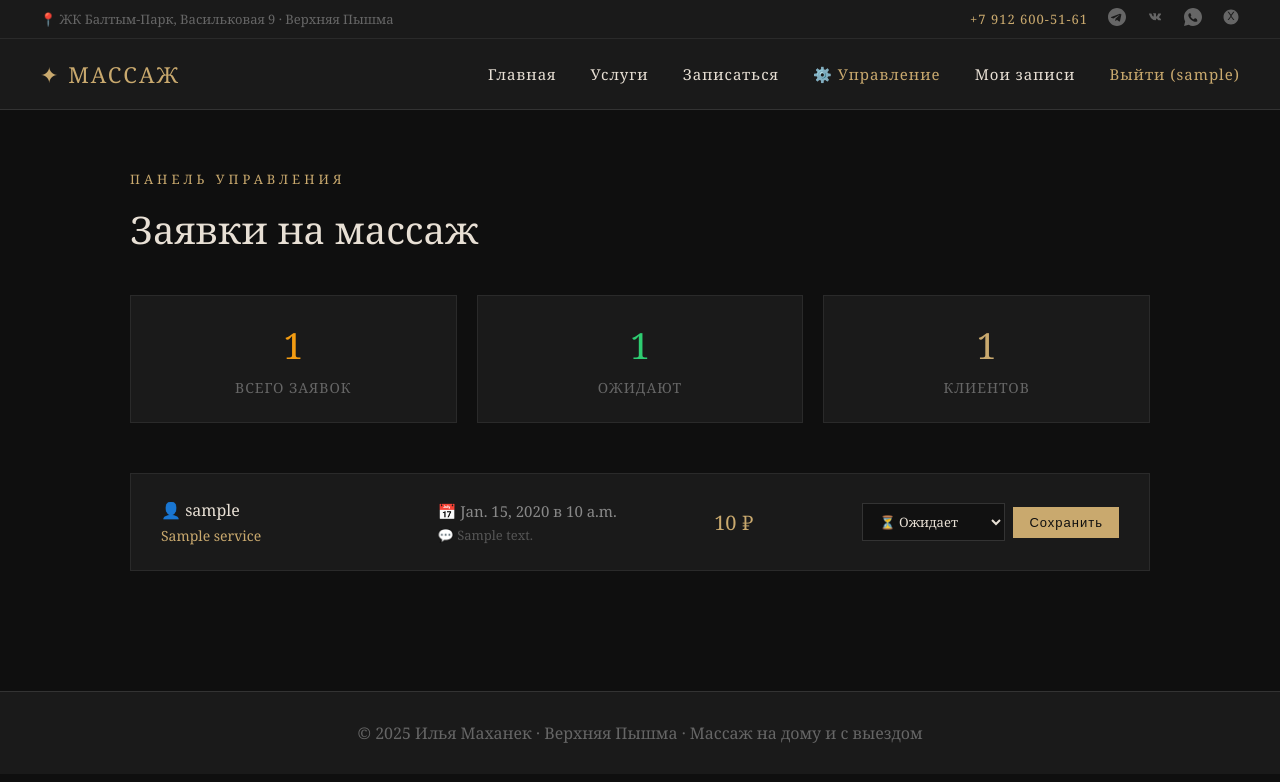
After one commit to makhailya/massage_site, a Django app: page /dashboard/ in a window 1280 px wide. The commit adds this page. Shown: the top 782 px of the page. Run offline with Django 5.2, Linux system fonts and the light colour scheme; a user stored in the database is signed in; tables that the repository leaves empty hold one stand-in row (values such as "Sample post").

Commit message:
Add staff booking dashboard

```diff
--- a/booking/urls.py
+++ b/booking/urls.py
@@ -5,4 +5,6 @@ urlpatterns = [
     path('booking/', views.booking_create, name='booking_create'),
     path('booking/success/', views.booking_success, name='booking_success'),
     path('account/', views.account, name='account'),
+    path('dashboard/', views.dashboard, name='dashboard'),
+    path('dashboard/update/<int:booking_id>/', views.booking_update_status, name='booking_update_status'),
 ]
--- a/booking/views.py
+++ b/booking/views.py
@@ -1,4 +1,5 @@
-from django.shortcuts import render, redirect
+from django.contrib.admin.views.decorators import staff_member_required
+from django.shortcuts import get_object_or_404, render, redirect
 from django.conf import settings
 from django.contrib.auth.decorators import login_required
 from .forms import BookingForm
@@ -27,3 +28,25 @@ def account(request):
         client=request.user
     ).order_by('-created_at')  # Сначала новые
     return render(request, 'booking/account.html', {'bookings': bookings})
+
+@staff_member_required  # Только для персонала (is_staff=True)
+def dashboard(request):
+    bookings = Booking.objects.select_related('client', 'service').order_by('-created_at')
+    context = {
+        'bookings': bookings,
+        'total_bookings': bookings.count(),
+        'pending_bookings': bookings.filter(status='pending').count(),
+        'client_count': bookings.values('client').distinct().count(),
+    }
+    return render(request, 'booking/dashboard.html', context)
+
+@staff_member_required
+def booking_update_status(request, booking_id):
+    booking = get_object_or_404(Booking, id=booking_id)
+    if request.method == 'POST':
+        status = request.POST.get('status')
+        allowed_statuses = {choice[0] for choice in Booking.STATUS_CHOICES}
+        if status in allowed_statuses:
+            booking.status = status
+            booking.save(update_fields=['status'])
+    return redirect('dashboard')
--- a/templates/base.html
+++ b/templates/base.html
@@ -163,6 +163,9 @@
         <a href="/services/">Услуги</a>
         <a href="/booking/">Записаться</a>
         {% if user.is_authenticated %}
+            {% if user.is_staff %}
+                <a href="/dashboard/" style="color: #c9a96e;">⚙️ Управление</a>
+            {% endif %}
             <a href="/account/">Мои записи</a>
             <form method="post" action="/accounts/logout/" style="display: inline;">
                 {% csrf_token %}
--- /dev/null
+++ b/templates/booking/dashboard.html
@@ -0,0 +1,120 @@
+{% extends 'base.html' %}
+
+{% block title %}Панель управления{% endblock %}
+
+{% block content %}
+
+<section style="padding: 60px 40px; max-width: 1100px; margin: 0 auto;">
+
+    <p style="color: #c9a96e; letter-spacing: 4px; font-size: 13px; margin-bottom: 15px;">
+        ПАНЕЛЬ УПРАВЛЕНИЯ
+    </p>
+    <h1 style="font-size: 38px; font-weight: 300; margin-bottom: 40px;">
+        Заявки на массаж
+    </h1>
+
+    <!-- Счётчики -->
+    <div style="display: grid; grid-template-columns: repeat(3, 1fr); gap: 20px; margin-bottom: 50px;">
+        <div style="background: #1a1a1a; border: 1px solid #2a2a2a; padding: 25px; text-align: center;">
+            <p style="font-size: 36px; color: #f39c12; margin-bottom: 8px;">
+                {{ total_bookings }}
+            </p>
+            <p style="color: #666; font-size: 14px; letter-spacing: 1px;">ВСЕГО ЗАЯВОК</p>
+        </div>
+        <div style="background: #1a1a1a; border: 1px solid #2a2a2a; padding: 25px; text-align: center;">
+            <p style="font-size: 36px; color: #2ecc71; margin-bottom: 8px;">
+                {{ pending_bookings }}
+            </p>
+            <p style="color: #666; font-size: 14px; letter-spacing: 1px;">ОЖИДАЮТ</p>
+        </div>
+        <div style="background: #1a1a1a; border: 1px solid #2a2a2a; padding: 25px; text-align: center;">
+            <p style="font-size: 36px; color: #c9a96e; margin-bottom: 8px;">
+                {{ client_count }}
+            </p>
+            <p style="color: #666; font-size: 14px; letter-spacing: 1px;">КЛИЕНТОВ</p>
+        </div>
+    </div>
+
+    <!-- Таблица заявок -->
+    <div style="display: grid; gap: 15px;">
+        {% for booking in bookings %}
+        <div style="
+            background: #1a1a1a;
+            border: 1px solid #2a2a2a;
+            padding: 25px 30px;
+            display: grid;
+            grid-template-columns: 2fr 2fr 1fr 2fr;
+            align-items: center;
+            gap: 20px;
+        ">
+            <!-- Клиент и услуга -->
+            <div>
+                <p style="font-size: 16px; margin-bottom: 5px;">
+                    👤 {{ booking.client.username }}
+                </p>
+                <p style="color: #c9a96e; font-size: 14px;">
+                    {{ booking.service.name }}
+                </p>
+            </div>
+
+            <!-- Дата и время -->
+            <div>
+                <p style="color: #888; font-size: 15px;">
+                    📅 {{ booking.date }} в {{ booking.time }}
+                </p>
+                {% if booking.comment %}
+                <p style="color: #555; font-size: 13px; margin-top: 5px;">
+                    💬 {{ booking.comment }}
+                </p>
+                {% endif %}
+            </div>
+
+            <!-- Цена -->
+            <div>
+                <p style="color: #c9a96e; font-size: 20px;">
+                    {{ booking.service.price }} ₽
+                </p>
+            </div>
+
+            <!-- Статус + кнопки -->
+            <div>
+                <form method="post" action="{% url 'booking_update_status' booking.id %}"
+                      style="display: flex; gap: 8px; align-items: center;">
+                    {% csrf_token %}
+                    <select name="status" style="
+                        background: #111;
+                        border: 1px solid #333;
+                        color: #e8e0d5;
+                        padding: 8px 12px;
+                        font-size: 13px;
+                        flex: 1;
+                    ">
+                        <option value="pending"
+                            {% if booking.status == 'pending' %}selected{% endif %}>
+                            ⏳ Ожидает
+                        </option>
+                        <option value="confirmed"
+                            {% if booking.status == 'confirmed' %}selected{% endif %}>
+                            ✅ Подтверждено
+                        </option>
+                        <option value="cancelled"
+                            {% if booking.status == 'cancelled' %}selected{% endif %}>
+                            ❌ Отменено
+                        </option>
+                    </select>
+                    <button type="submit" class="btn" style="padding: 8px 16px; font-size: 13px;">
+                        Сохранить
+                    </button>
+                </form>
+            </div>
+        </div>
+        {% empty %}
+        <div style="text-align: center; padding: 60px; background: #1a1a1a; border: 1px solid #2a2a2a;">
+            <p style="color: #666; font-size: 18px;">Заявок пока нет</p>
+        </div>
+        {% endfor %}
+    </div>
+
+</section>
+
+{% endblock %}
```
Also changed, not shown: booking/tests.py (+61 -0 lines).
